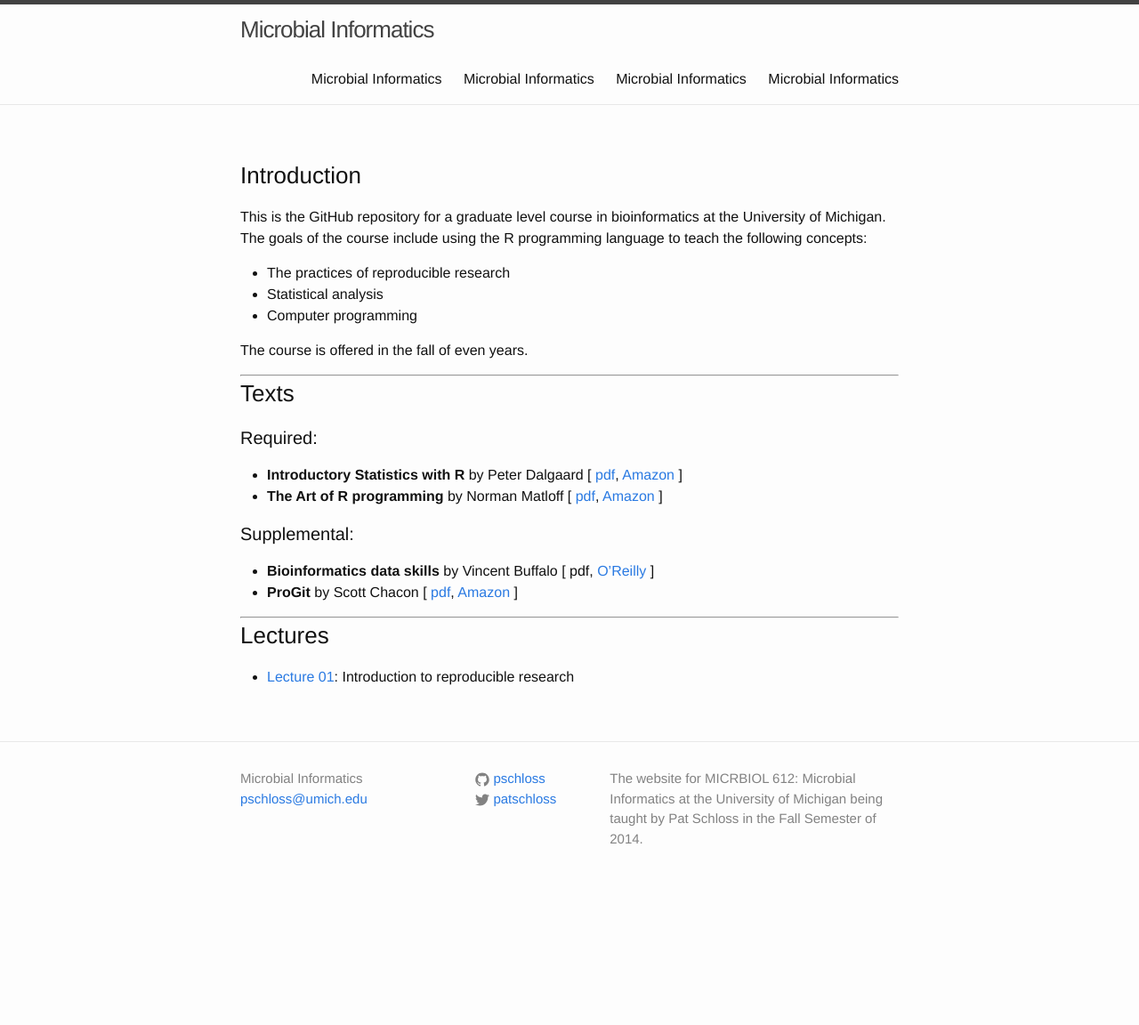
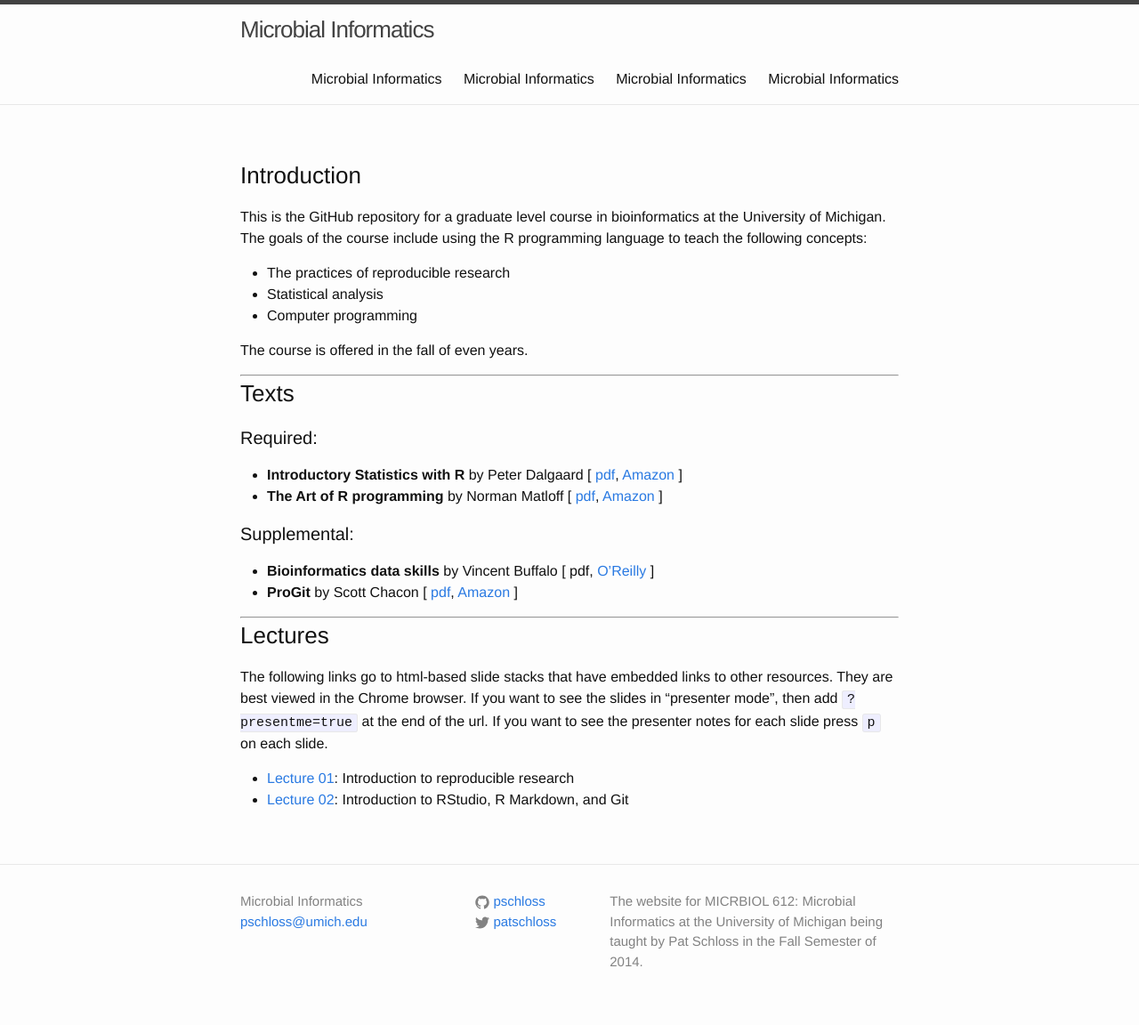
Before and after one commit to microbialinformatics/microbialinformatics.github.io, a Jekyll site: the page built from index.md, in a window 1280 px wide. Shown: the whole page at 89% size. Built offline with Jekyll 4.4.1, drawn with Linux system fonts in a browser that asks for light colours; before the commit the page ends 1014 px from its top, so only the background shows below that.

Commit message:
added information about lectures and a link to the slides for lecture 2

```diff
--- a/index.md
+++ b/index.md
@@ -26,4 +26,6 @@ The course is offered in the fall of even years.
 ----
 
 ### Lectures
+The following links go to html-based slide stacks that have embedded links to other resources. They are best viewed in the Chrome browser. If you want to see the slides in "presenter mode", then add `?presentme=true` at the end of the url. If you want to see the presenter notes for each slide press `p` on each slide.
 * [Lecture 01](slides/Lecture01.html): Introduction to reproducible research
+* [Lecture 02](slides/Lecture02.html): Introduction to RStudio, R Markdown, and Git
```
